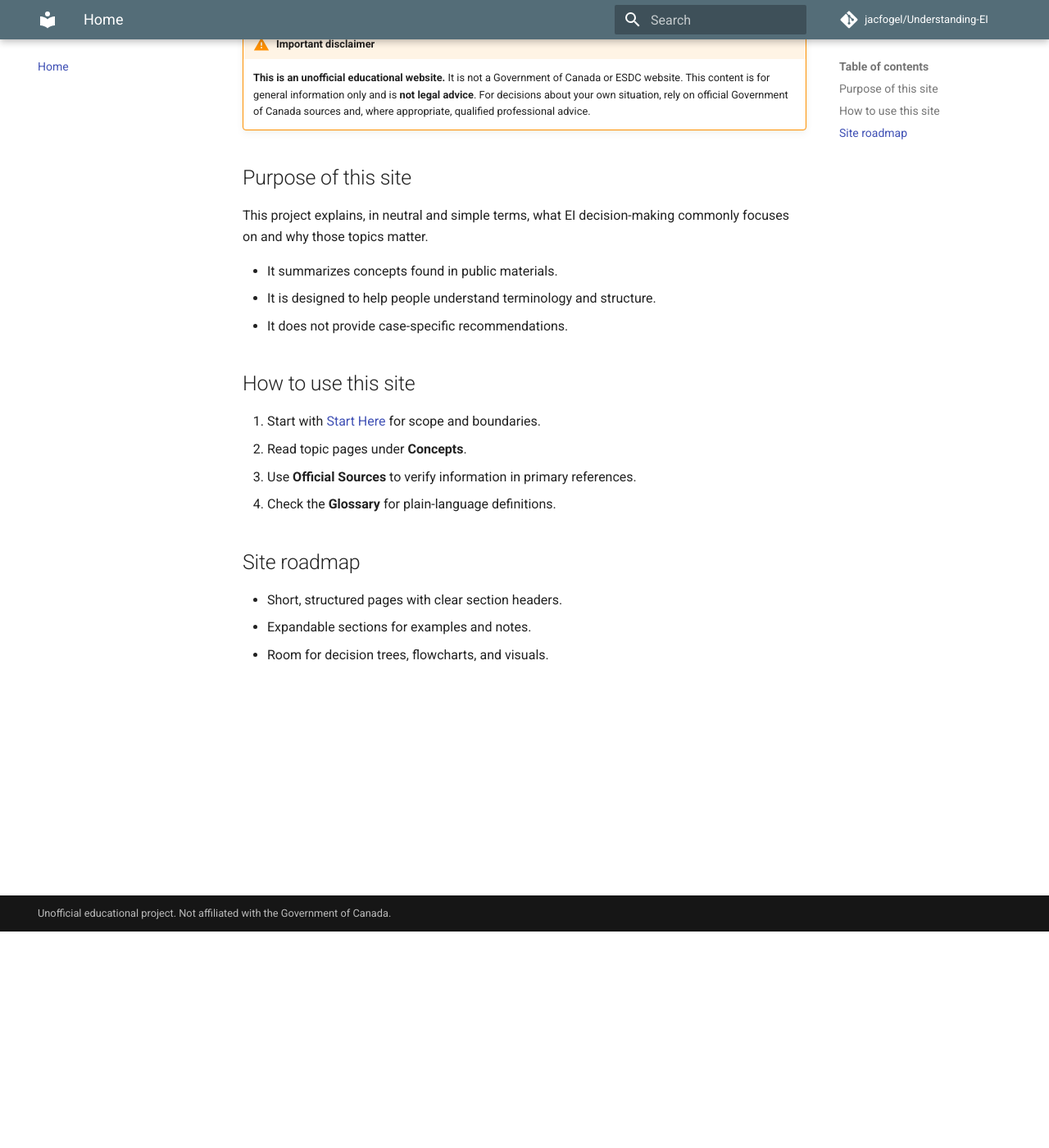
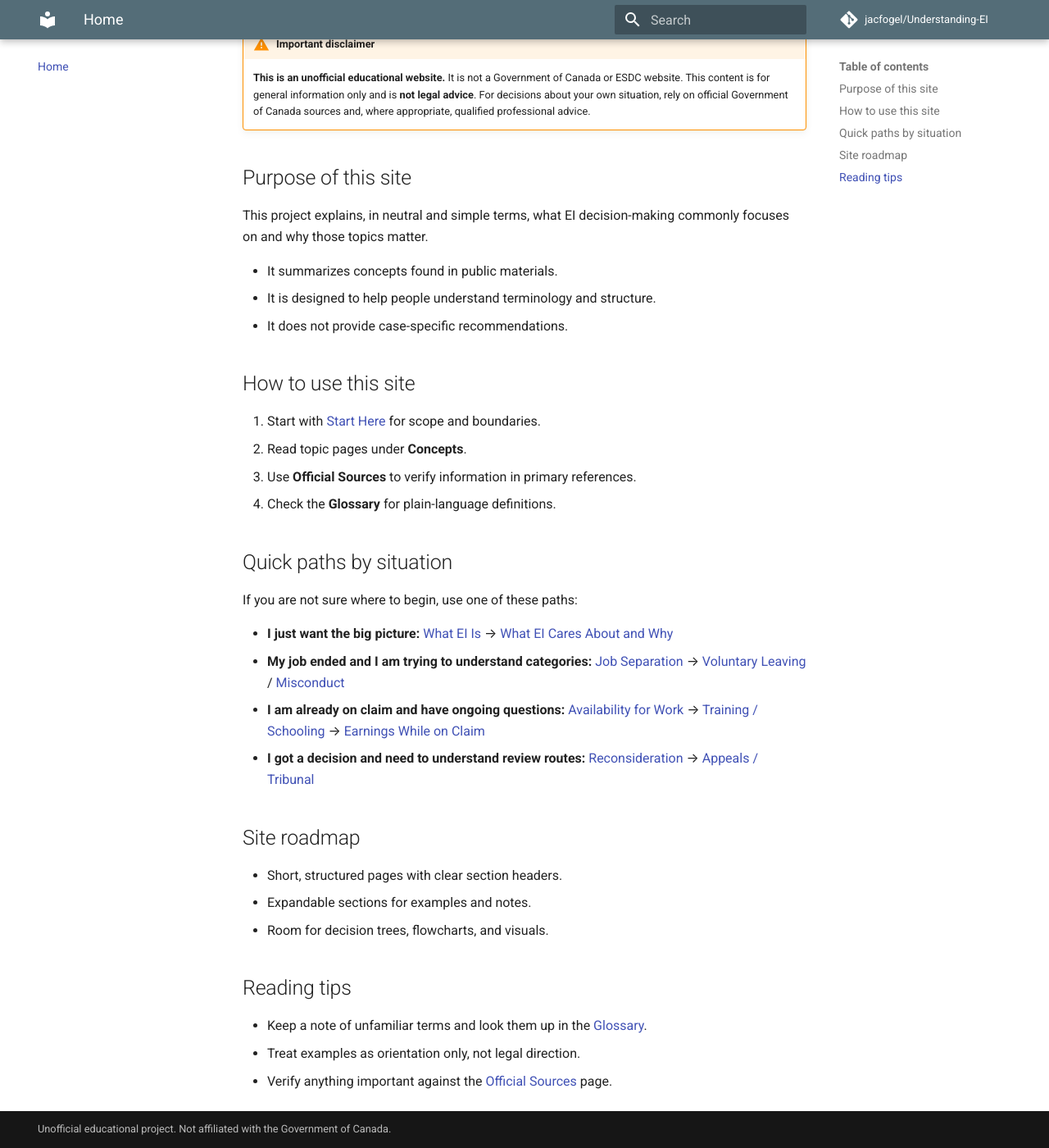
Before and after one commit to Jacfogel/Understanding-EI, an MkDocs documentation site: the page built from docs/index.md, in a window 1280 px wide and 1400 px high, scrolled down 264 px. Shown: the whole window at 82% size. Built offline with MkDocs 1.6.1 and Material for MkDocs 9.7.7, drawn with Linux system fonts in a browser that asks for light colours; comment, search, counter and statistics services are not loaded.

```diff
--- a/docs/index.md
+++ b/docs/index.md
@@ -22,11 +22,36 @@ This project explains, in neutral and simple terms, what EI decision-making comm
 3. Use **Official Sources** to verify information in primary references.
 4. Check the **Glossary** for plain-language definitions.
 
+## Quick paths by situation
+
+If you are not sure where to begin, use one of these paths:
+
+- **I just want the big picture:**
+  [What EI Is](topics/what-ei-is.md) →
+  [What EI Cares About and Why](topics/what-ei-cares-about.md)
+- **My job ended and I am trying to understand categories:**
+  [Job Separation](topics/job-separation.md) →
+  [Voluntary Leaving](topics/voluntary-leaving.md) /
+  [Misconduct](topics/misconduct.md)
+- **I am already on claim and have ongoing questions:**
+  [Availability for Work](topics/availability.md) →
+  [Training / Schooling](topics/training-schooling.md) →
+  [Earnings While on Claim](topics/earnings.md)
+- **I got a decision and need to understand review routes:**
+  [Reconsideration](process/reconsideration.md) →
+  [Appeals / Tribunal](process/appeals-tribunal.md)
+
 ## Site roadmap
 
 - Short, structured pages with clear section headers.
 - Expandable sections for examples and notes.
 - Room for decision trees, flowcharts, and visuals.
 
+## Reading tips
+
+- Keep a note of unfamiliar terms and look them up in the [Glossary](reference/glossary.md).
+- Treat examples as orientation only, not legal direction.
+- Verify anything important against the [Official Sources](reference/official-sources.md) page.
+
 <!-- TODO: Replace with an introductory flowchart image showing "How to navigate this website". -->
 <!-- TODO: Add exact links to legislation, EI Digest chapters, and tribunal resources after verification pass. -->
```
Also changed, not shown: docs/reference/glossary.md (+22 -6 lines), docs/reference/official-sources.md (+17 -8 lines), docs/start-here.md (+18 -0 lines), docs/topics/availability.md (+18 -0 lines).
